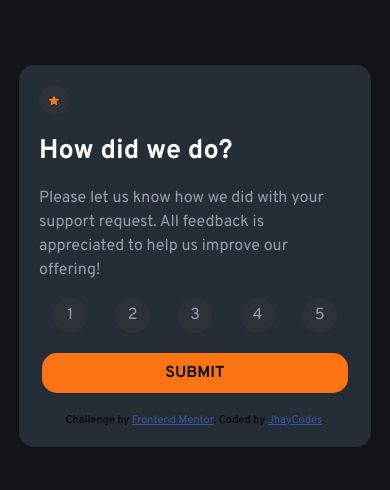
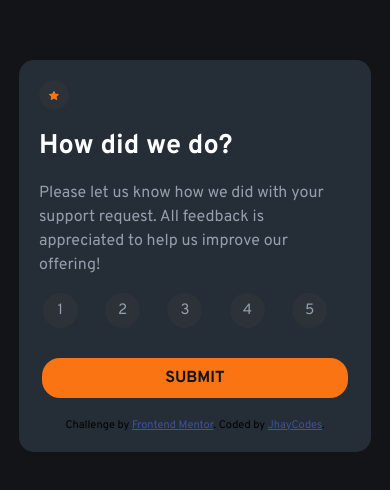
Before and after one commit to JhayCodesDev/Interactive-Page-Component, a plain HTML site: page index.html in a window 390 px wide. Shown: the part 166-656 px from the top of the page. Drawn offline with Linux system fonts and the light colour scheme.

Commit message:
updated changes

```diff
--- a/css/style.css
+++ b/css/style.css
@@ -1,7 +1,7 @@
 body{
     font-family: 'Overpass', sans-serif;
     font-weight: 400;
-    font-family: 15px;
+    font-size: 15px;
     display: flex;
     justify-content: center;
     align-items: center;
@@ -39,6 +39,7 @@ body{
 
 #container p{
     line-height: 1.5em;
+    font-size: 16px;
     color: hsl(217, 12%, 63%);
 }
 
@@ -58,6 +59,7 @@ body{
     align-items: center;
     color: hsl(217, 12%, 63%);
     background-color: hsl(217, 12%, 20%);
+    margin-inline-start: -20px;
 }
 
 #container .circle span:nth-child(5):hover {
@@ -74,13 +76,14 @@ body{
 #container button{
     background-color: hsl(25, 97%, 53%);
     border: none;
-    border-radius: 15px;
+    border-radius: 18px;
     width: 330px;
-    margin-left: 10px;
+    margin-inline-start: 5px;
     padding: 10px;
     text-transform: uppercase;
     font-weight: 700;
     font-family: 'Overpass', sans-serif;
+    margin-top: 30px;
 }
 
 #container button a{
@@ -90,7 +93,7 @@ body{
     font-weight: 700;
 }
 
-#container #sub-container button:hover{
+#container button:hover{
     background-color: hsl(0, 100%, 100%);
     cursor: pointer;
 }
@@ -128,6 +131,15 @@ body{
     color: hsl(0, 100%, 100%);
 }
 
+.attribution {
+    font-size: 11px; text-align: center;
+    margin-top: 20px;
+}
+
+.attribution a {
+    color: hsl(228, 45%, 44%);
+}
+
 @media screen and (max-width: 400px){
     #container{
         width: 80%;
@@ -135,7 +147,7 @@ body{
 
     #container button{
         width: 98%;
-        margin-left: 3px;
+        margin-inline-start: 3px;
     }
 
     /* thank you page styling starts here */
@@ -149,13 +161,3 @@ body{
        margin: 0 auto;
    }
 }
-
-
-
-.attribution {
-    font-size: 11px; text-align: center;
-}
-
-.attribution a {
-    color: hsl(228, 45%, 44%);
-}
--- a/index.html
+++ b/index.html
@@ -10,19 +10,20 @@
 </head>
 <body>
   <div id="container">
-    <div id="sub-container">
       <div class="img-con"><img src="images/icon-star.svg"
         alt="icon-star"></div>
       <h1>How did we do?</h1>
       <p>Please let us know how we did with your support request. All feedback is appreciated to help us improve our offering!</p>
+
       <div class="circle">
         <span>1</span><span>2</span><span>3</span><span>4</span><span>5</span>
-      </div><br>
+      </div>
+
       <button><a href="./thank-you-page.html">Submit</a></button>
-    </div><br>
+
     <div class="attribution">
       Challenge by <a href="https://www.frontendmentor.io?ref=challenge" target="_blank">Frontend Mentor</a>.
-      Coded by <a href="#">JhayCodes</a>.
+      Coded by <a href="https://github.com/JhayCodesDev" target="_blank">JhayCodes</a>.
     </div>
   </div>
 </body>
```
Also changed, not shown: thank-you-page.html (+4 -3 lines).
